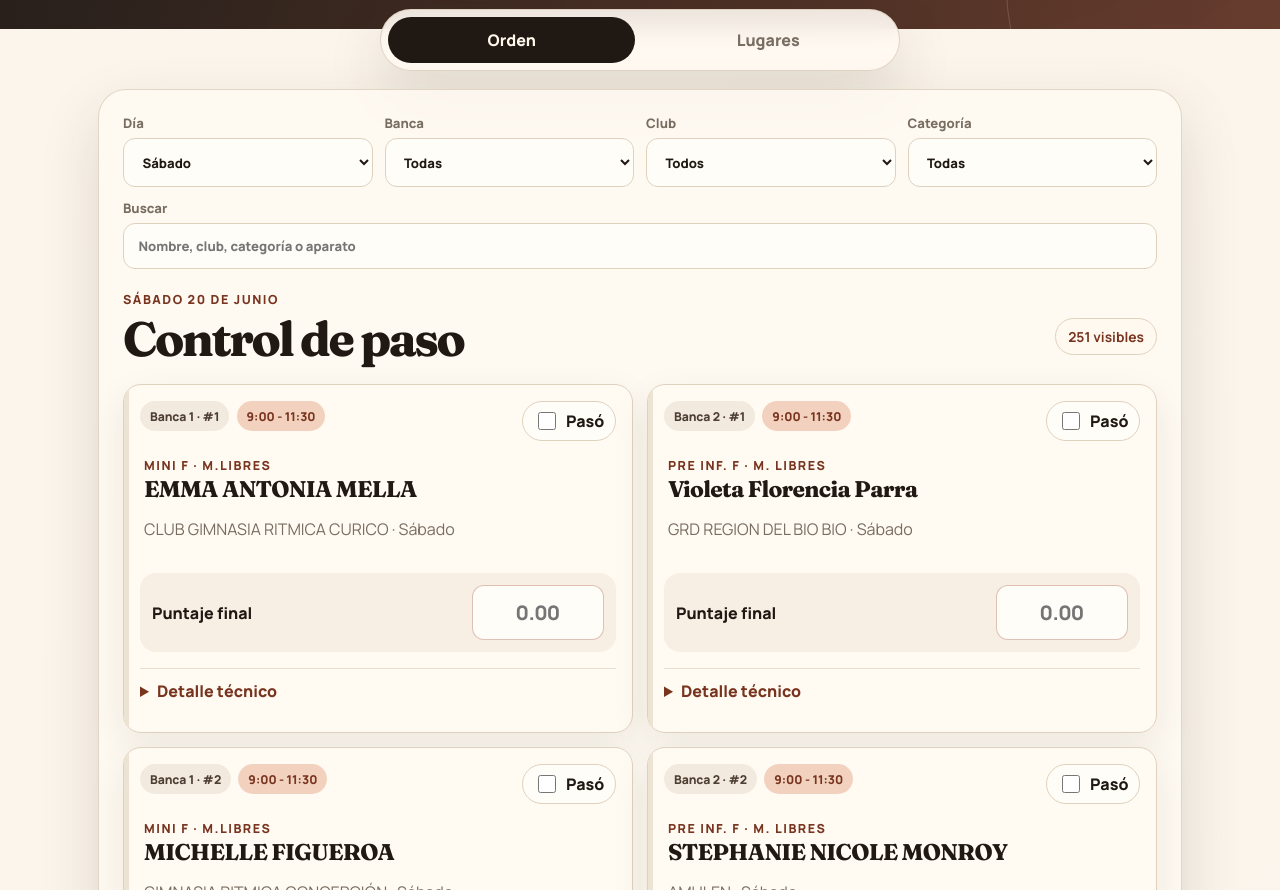
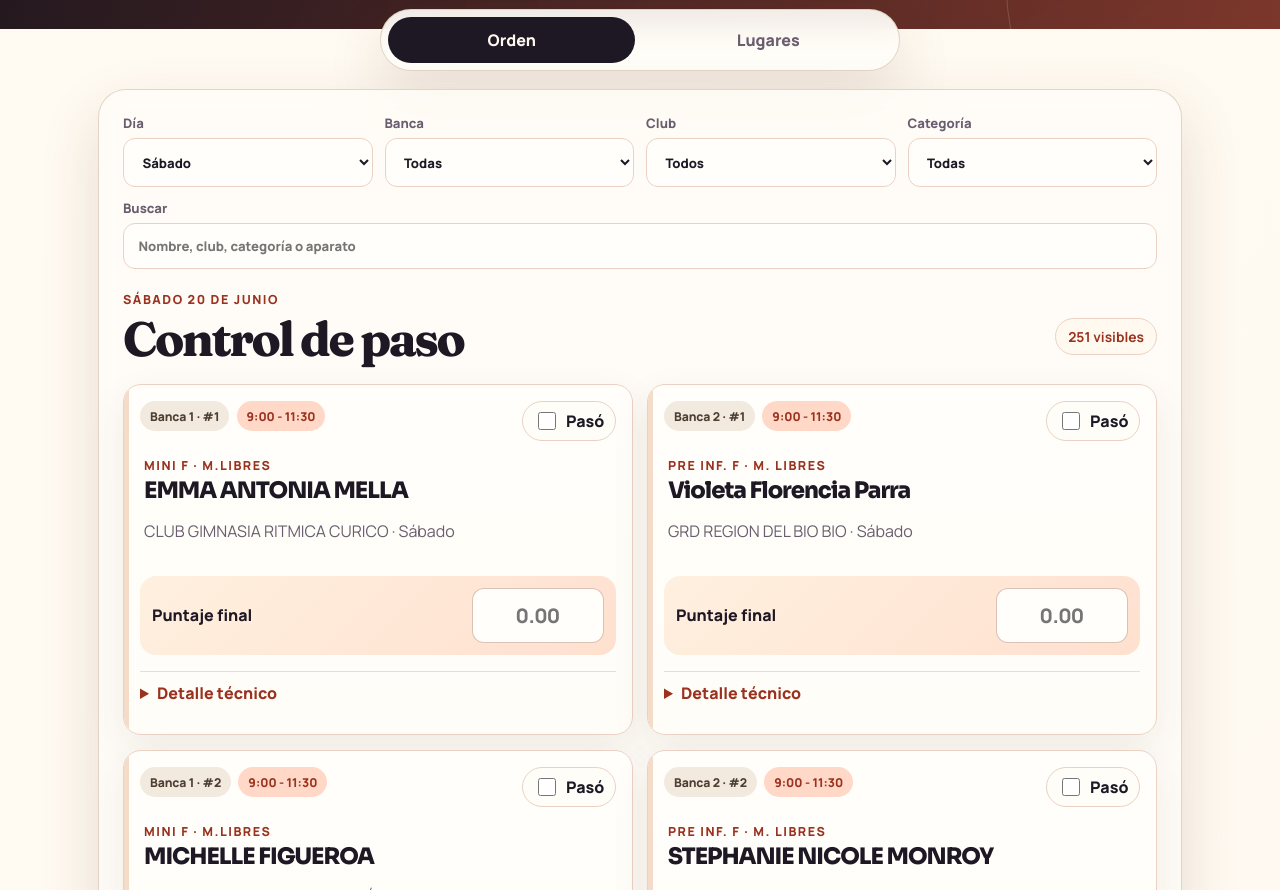
Before and after one commit to croamora/federado1-2026, a plain HTML site: page index.html in a window 1280 px wide. Shown: the part 433-1323 px from the top of the page. Drawn offline with Linux system fonts and the light colour scheme; no server answers.

Commit message:
Refresh visual palette and typography

```diff
--- a/index.html
+++ b/index.html
@@ -10,7 +10,7 @@
     <meta name="theme-color" content="#17130f" />
     <link rel="preconnect" href="https://fonts.googleapis.com" />
     <link rel="preconnect" href="https://fonts.gstatic.com" crossorigin />
-    <link href="https://fonts.googleapis.com/css2?family=Fraunces:opsz,wght@9..144,650;9..144,750&family=Manrope:wght@400;500;600;700;800&display=swap" rel="stylesheet" />
+    <link href="https://fonts.googleapis.com/css2?family=Fraunces:opsz,wght@9..144,650;9..144,750&family=Manrope:wght@400;500;600;700;800&family=Sora:wght@500;600;700;800&display=swap" rel="stylesheet" />
     <link rel="stylesheet" href="./styles.css" />
   </head>
   <body>
--- a/styles.css
+++ b/styles.css
@@ -1,17 +1,18 @@
 :root {
-  --bg: #f4efe7;
-  --bg-strong: #17130f;
-  --surface: #fffaf2;
-  --surface-2: #ede3d3;
-  --ink: #201812;
-  --muted: #786d61;
-  --line: #dfd1be;
-  --accent: #9f4a2f;
-  --accent-dark: #78341f;
-  --accent-soft: #f2d2bf;
-  --good: #3f7f55;
-  --gold: #c69749;
-  --shadow: 0 24px 60px rgba(67, 45, 21, 0.14);
+  --bg: #fff4e8;
+  --bg-strong: #151119;
+  --surface: #fffdf8;
+  --surface-2: #f5dcc8;
+  --ink: #1e1724;
+  --muted: #695d6f;
+  --line: #ead1c3;
+  --accent: #db5a3d;
+  --accent-dark: #9b321f;
+  --accent-soft: #ffd8c8;
+  --good: #21875b;
+  --gold: #d99a25;
+  --violet: #5f3dc4;
+  --shadow: 0 24px 60px rgba(101, 50, 27, 0.14);
   --radius-lg: 28px;
   --radius-md: 18px;
   --radius-sm: 12px;
@@ -26,8 +27,9 @@ body {
   color: var(--ink);
   font-family: Manrope, system-ui, sans-serif;
   background:
-    radial-gradient(circle at 18% 8%, rgba(198, 151, 73, 0.26), transparent 28rem),
-    linear-gradient(135deg, #fbf5ec 0%, var(--bg) 58%, #e9ddcd 100%);
+    radial-gradient(circle at 18% 8%, rgba(255, 132, 78, 0.32), transparent 28rem),
+    radial-gradient(circle at 88% 22%, rgba(95, 61, 196, 0.15), transparent 24rem),
+    linear-gradient(135deg, #fffaf2 0%, var(--bg) 54%, #ffe2cf 100%);
   min-height: 100dvh;
 }
 
@@ -64,8 +66,9 @@ button { cursor: pointer; }
 .hero {
   color: #fff8ec;
   background:
-    linear-gradient(110deg, rgba(23, 19, 15, 0.96), rgba(93, 48, 34, 0.94)),
-    radial-gradient(circle at 80% 20%, rgba(198, 151, 73, 0.44), transparent 26rem);
+    linear-gradient(110deg, rgba(21, 17, 25, 0.98), rgba(116, 42, 30, 0.94)),
+    radial-gradient(circle at 78% 18%, rgba(255, 150, 74, 0.5), transparent 26rem),
+    radial-gradient(circle at 18% 85%, rgba(95, 61, 196, 0.28), transparent 22rem);
   padding: 18px clamp(16px, 4vw, 48px) 30px;
   overflow: hidden;
 }
@@ -128,7 +131,7 @@ button { cursor: pointer; }
   text-transform: uppercase;
 }
 
-.hero .eyebrow { color: #dcb779; }
+.hero .eyebrow { color: #ffbf7a; }
 
 h1, h2, h3 { font-family: Fraunces, Georgia, serif; text-wrap: balance; }
 
@@ -143,7 +146,7 @@ h1 {
 .hero-copy {
   max-width: 620px;
   margin: 1.35rem 0 0;
-  color: #ead8bd;
+  color: #ffe4c7;
   font-size: clamp(1rem, 2vw, 1.18rem);
   line-height: 1.65;
 }
@@ -152,7 +155,7 @@ h1 {
   border: 1px solid rgba(255, 248, 236, 0.18);
   border-radius: var(--radius-lg);
   padding: 1.1rem;
-  background: rgba(255, 248, 236, 0.08);
+  background: rgba(255, 248, 236, 0.12);
   box-shadow: inset 0 1px 0 rgba(255, 255, 255, 0.08);
   backdrop-filter: blur(14px);
 }
@@ -172,7 +175,7 @@ h1 {
   padding: 0.75rem;
   border-radius: 18px;
   background: rgba(255, 248, 236, 0.1);
-  color: #e6d3b5;
+  color: #ffe1bd;
   font-size: 0.78rem;
 }
 
@@ -193,7 +196,7 @@ h1 {
   padding: 0.45rem;
   border: 1px solid rgba(223, 209, 190, 0.9);
   border-radius: 999px;
-  background: rgba(255, 250, 242, 0.9);
+  background: rgba(255, 253, 248, 0.92);
   box-shadow: var(--shadow);
   backdrop-filter: blur(12px);
 }
@@ -216,7 +219,7 @@ h1 {
   border: 1px solid rgba(223, 209, 190, 0.9);
   border-radius: var(--radius-lg);
   padding: clamp(14px, 2vw, 24px);
-  background: rgba(255, 250, 242, 0.78);
+  background: rgba(255, 253, 248, 0.82);
   box-shadow: var(--shadow);
   backdrop-filter: blur(10px);
 }
@@ -243,7 +246,7 @@ select, input, textarea {
   width: 100%;
   border: 1px solid var(--line);
   border-radius: var(--radius-sm);
-  background: #fffdf8;
+  background: #fffefa;
   color: var(--ink);
   padding: 0.82rem 0.9rem;
   outline: none;
@@ -284,7 +287,7 @@ select:focus, input:focus, textarea:focus, button:focus-visible {
 .entry-card, .break-card, .ranking-group, .empty-state {
   border: 1px solid var(--line);
   border-radius: var(--radius-md);
-  background: var(--surface);
+  background: linear-gradient(180deg, #fffefa 0%, var(--surface) 100%);
   box-shadow: 0 14px 38px rgba(67, 45, 21, 0.08);
 }
 
@@ -354,9 +357,11 @@ select:focus, input:focus, textarea:focus, button:focus-visible {
 
 .entry-name {
   margin: 0.25rem 0 0.3rem;
+  font-family: Sora, Manrope, system-ui, sans-serif;
   font-size: clamp(1.16rem, 2vw, 1.42rem);
-  line-height: 1.05;
-  letter-spacing: -0.03em;
+  line-height: 1.16;
+  letter-spacing: -0.045em;
+  font-weight: 800;
 }
 
 .entry-meta, .ranking-row small {
@@ -372,7 +377,7 @@ select:focus, input:focus, textarea:focus, button:focus-visible {
   gap: 0.75rem;
   padding: 0.75rem;
   border-radius: 16px;
-  background: #f7efe4;
+  background: linear-gradient(135deg, #fff0df, #ffe0cf);
 }
 
 .score-primary label {
@@ -383,7 +388,7 @@ select:focus, input:focus, textarea:focus, button:focus-visible {
 .score-input {
   min-height: 52px;
   border-color: rgba(159, 74, 47, 0.34);
-  color: var(--accent-dark);
+  color: #8f2b1d;
   font-size: 1.25rem;
   font-weight: 900;
   text-align: center;
@@ -417,7 +422,7 @@ select:focus, input:focus, textarea:focus, button:focus-visible {
   align-items: center;
   padding: 1rem;
   color: var(--accent-dark);
-  background: #f6e6d7;
+  background: linear-gradient(135deg, #ffe4cf, #fff0df);
   border-style: dashed;
 }
 
@@ -431,7 +436,7 @@ select:focus, input:focus, textarea:focus, button:focus-visible {
   margin: 0;
   padding: 1rem;
   border-bottom: 1px solid var(--line);
-  background: #f5ecdf;
+  background: linear-gradient(135deg, #fff0df, #ffe0cf);
   letter-spacing: -0.03em;
 }
 
```
